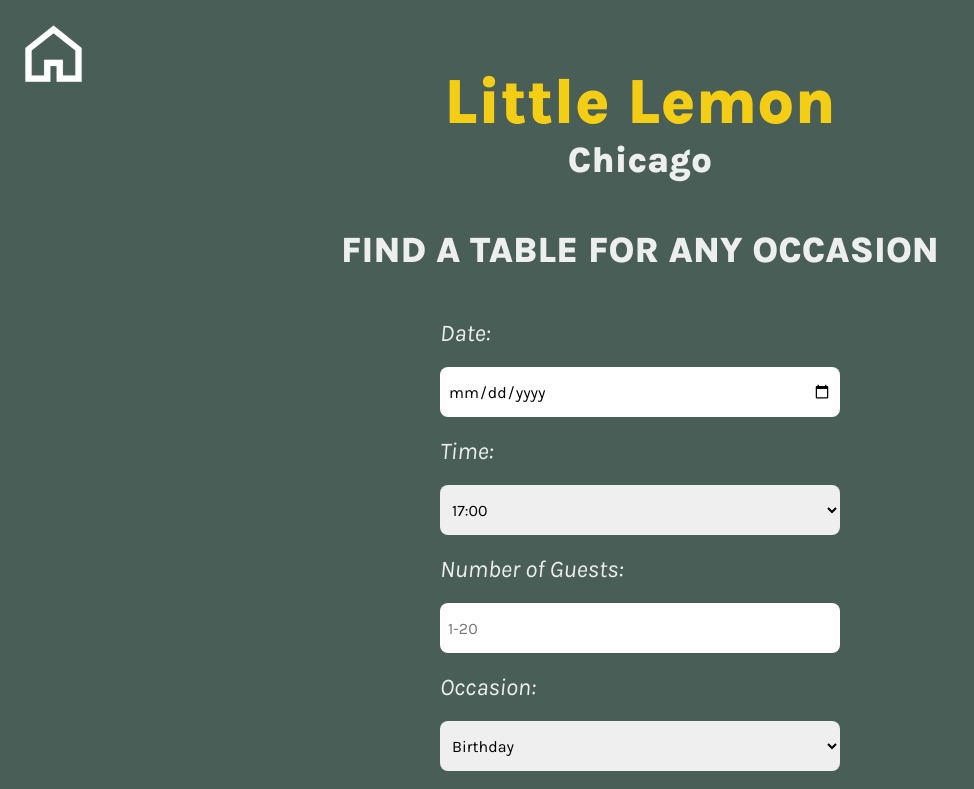
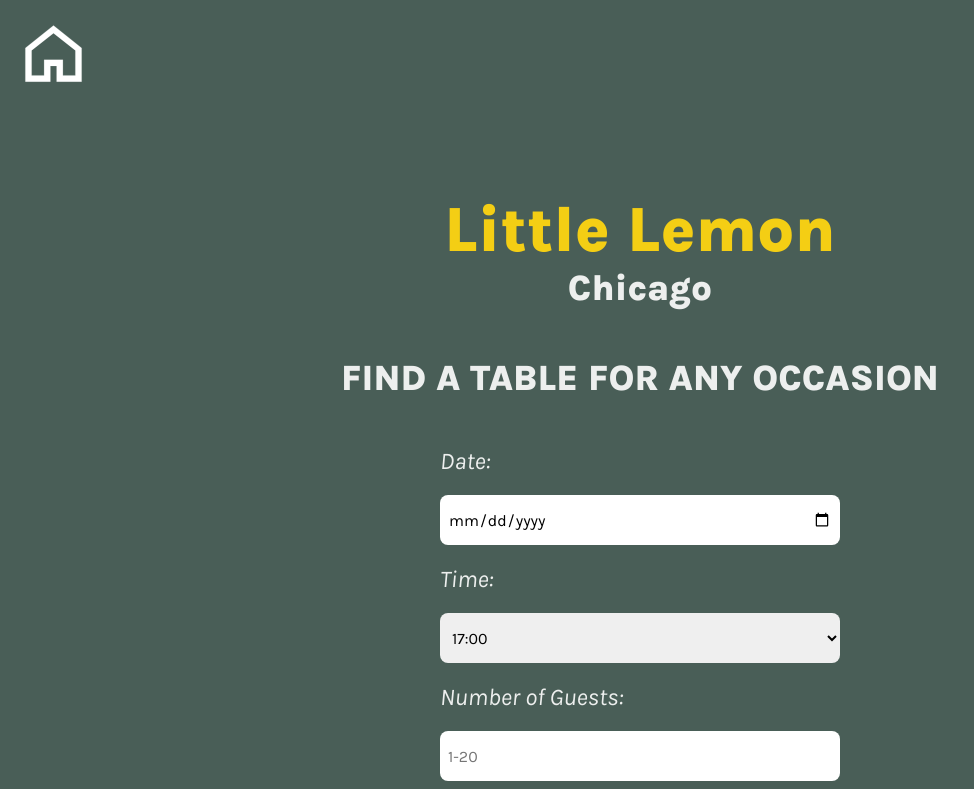
Before and after one commit to marventures/little-lemon-booking-website, a React (Create React App) app: page /bookings in a window 1280 px wide. Shown: the top 789 px of the page, without its empty margins (0-974 px from the left). Built offline with nearby package versions, Linux system fonts and the light colour scheme; a web font is replaced by a local one.

Commit message:
Adjust height size

```diff
--- a/src/components/About/About.styles.css
+++ b/src/components/About/About.styles.css
@@ -1,6 +1,6 @@
 /* ABOUT */
 .about {
-  height: 100vh;
+  height: 100%;
   padding: 8rem 2rem;
   display: grid;
   grid-template-columns: 1fr;
--- a/src/components/BookingForm/BookingForm.styles.css
+++ b/src/components/BookingForm/BookingForm.styles.css
@@ -1,7 +1,7 @@
 .booking-form {
-  height: 100vh;
+  height: 100%;
   background-color: #495e57;
-  padding: 2rem;
+  padding: 10rem 2rem;
   font-family: 'Karla', sans-serif;
   color: #edefee;
 }
--- a/src/components/ConfirmedBooking/ConfirmedBooking.styles.css
+++ b/src/components/ConfirmedBooking/ConfirmedBooking.styles.css
@@ -1,5 +1,5 @@
 .booking-confirmation {
-  height: 100vh;
+  height: 100%;
   background-color: #edefee;
   display: flex;
   flex-direction: column;
```
